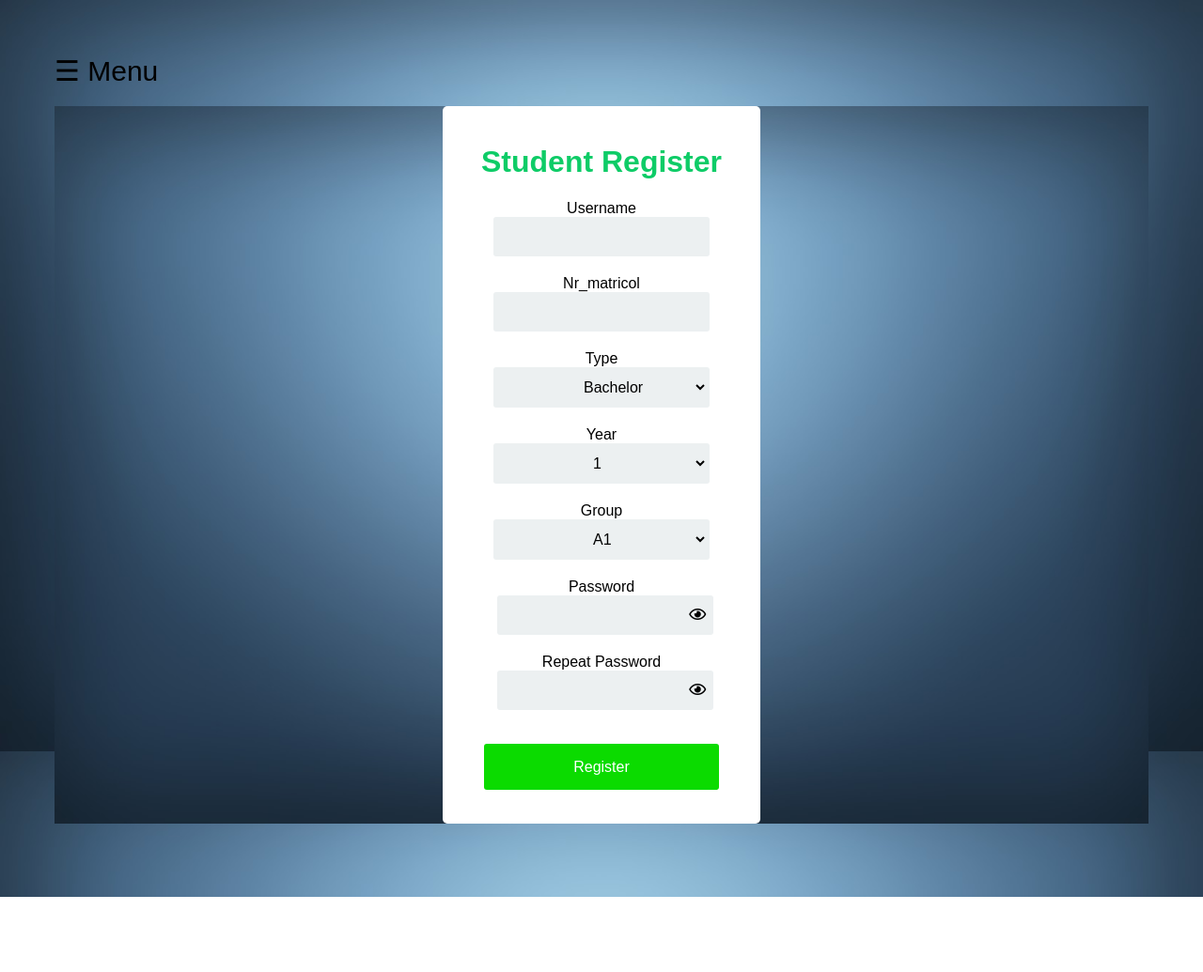
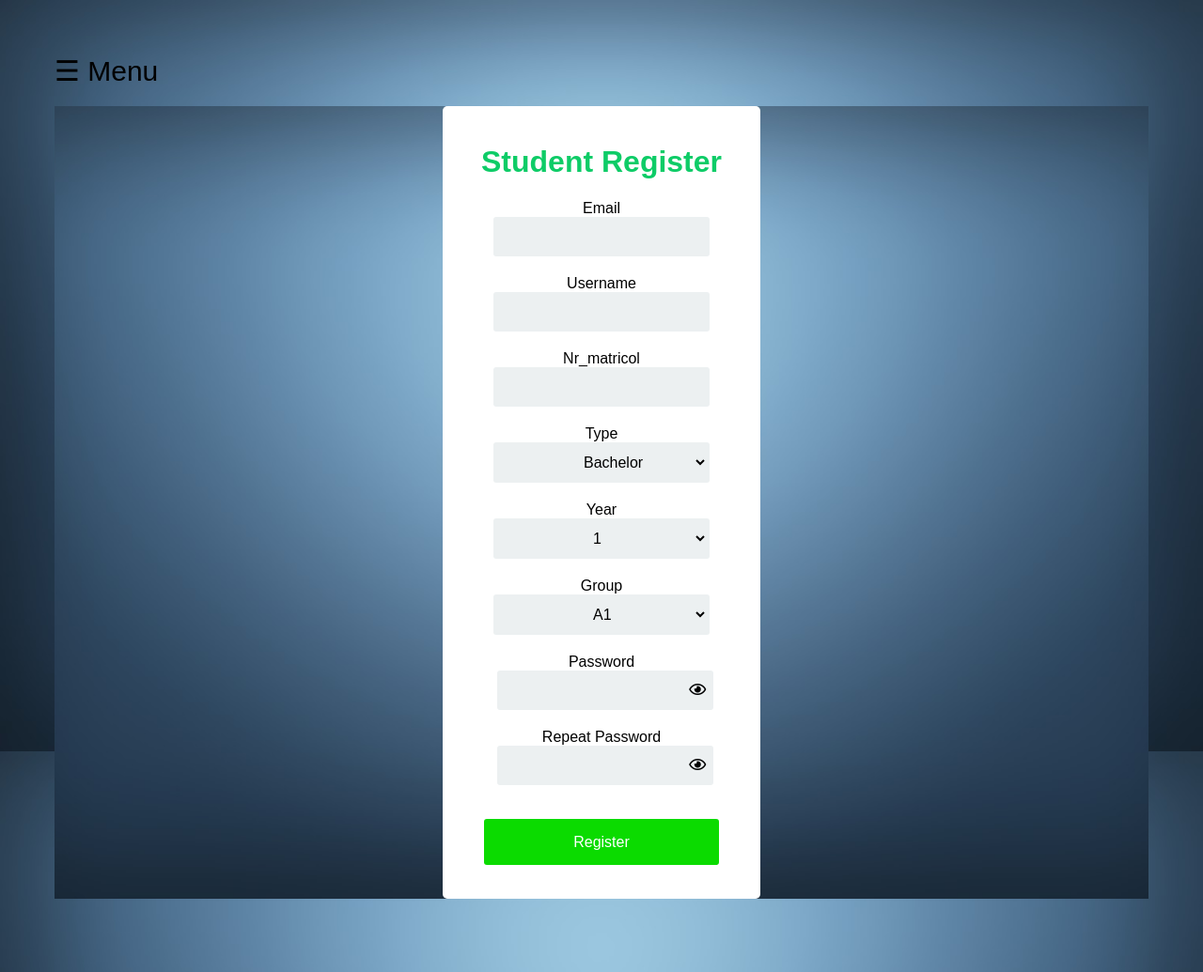
Before and after one commit to laurciucanu/licenta, a Flask app: page /register_student in a window 1280 px wide. Shown: the whole page at 94% size. Before the commit the page ends 955 px from the top, so only its background shows below. Run offline with Flask 2, Linux system fonts and the light colour scheme; some libraries are stand-ins or nearby versions.

Commit message:
added email field and verification

```diff
--- a/licenta/app.py
+++ b/licenta/app.py
@@ -2,7 +2,7 @@ import os
 from flask import flash, redirect, render_template, request, session, url_for
 from flask_user.tests.tst_app import User
 from werkzeug.utils import secure_filename
-
+from validate_email import validate_email
 from licenta import login_manager, app, models
 from licenta.forms import *
 from licenta.models import profesori, studenti, laborator
@@ -33,7 +33,7 @@ def user_type():
 
 @app.route('/register_teacher', methods=['GET', 'POST'])
 def register_teacher():
-    form = RegistrationForm(request.form)
+    form = TeacherForm(request.form)
     if form.validate():
         if len(form.username.data) < 4 or len(form.username.data) > 20:
             return render_template("register_teacher.html", form=form,
@@ -43,12 +43,16 @@ def register_teacher():
 
         if exist_profesor:
             return render_template("register_teacher.html", form=form, error_msg="\n Enter another name!")
+        elif len(form.email.data) == 0:
+            return render_template("register_teacher.html", form=form, email_len="\n Enter an email address!")
+        elif validate_email(form.email.data) is False:
+            return render_template("register_teacher.html", form=form, email_invalid="\n Enter a correct email address!")
         elif len(form.password.data) == 0:
             return render_template("register_teacher.html", form=form, password_len="\n Enter a password!")
         elif form.password.data != form.confirm.data:
             return render_template("register_teacher.html", form=form, password_match="\n Passwords must match!")
         else:
-            profesor = profesori(name=form.username.data)
+            profesor = profesori(name=form.username.data, email=form.email.data)
             profesori.role = 'profesor'
             profesor.set_password(form.password.data)
             print(form.username.data)
@@ -98,6 +102,10 @@ def register_student():
 
         if exist_student:
             return render_template("register_student.html", form=form, error_msg="\n Enter another name!")
+        elif len(form.email.data) == 0:
+            return render_template("register_student.html", form=form, email_len="\n Enter an email address!")
+        elif validate_email(form.email.data) is False:
+            return render_template("register_student.html", form=form, email_invalid="\n Enter a correct email address!")
         elif exist_nr_matricol:
             return render_template("register_student.html", form=form,
                                    nr_matricol_error="\n This nr_matricol is already registered!")
@@ -109,7 +117,9 @@ def register_student():
         elif form.password.data != form.confirm.data:
             return render_template("register_student.html", form=form, password_match="\n Passwords must match!")
         else:
-            student_entry = studenti(name=form.username.data, nr_matricol=form.nr_matricol.data,
+            student_entry = studenti(email=form.email.data,
+                                     name=form.username.data,
+                                     nr_matricol=form.nr_matricol.data,
                                      type=form.type.data,
                                      year=form.year.data,
                                      group=form.group.data)
--- a/licenta/forms.py
+++ b/licenta/forms.py
@@ -7,7 +7,8 @@ from wtforms_alchemy import ModelFieldList, ModelFormMeta
 
 db = SQLAlchemy()
 
-class RegistrationForm(FlaskForm):
+class TeacherForm(FlaskForm):
+    email = StringField('Email')
     username = StringField('Username')
     password = PasswordField('New Password')
     confirm = PasswordField('Repeat Password')
@@ -23,6 +24,7 @@ class LoginForm(FlaskForm):
 
 class StudentForm(FlaskForm):
     id = db.Column(db.Integer, autoincrement=True, primary_key=True)
+    email = StringField('Email')
     username = StringField('Username')
     nr_matricol = StringField('Nr_matricol')
     type = StringField('Type', [validators.Length(min=3, max=10)])  # type of student (bachelor, master, Phd)
--- a/licenta/models.py
+++ b/licenta/models.py
@@ -8,6 +8,7 @@ from licenta.forms import db
 class profesori(db.Model, UserMixin):
     __tablename__ = 'profesori'
     id = db.Column(db.Integer, primary_key=True)
+    email = db.Column(db.String(60), unique=True, nullable=False)
     name = db.Column(db.String(30), unique=True, nullable=False)
     password = db.Column(db.VARCHAR(80), unique=False, nullable=False)
 
@@ -29,12 +30,13 @@ class profesori(db.Model, UserMixin):
         return check_password_hash(self.password, password)
 
     def __repr__(self):
-        return f"\n Professor_User: \n id: {self.id}\n name: {self.name} \n"
+        return f"\n Professor_User: \n id: {self.id}\n email: {self.email} \n name: {self.name} \n"
 
 
 class studenti(db.Model, UserMixin):
     __tablename__ = 'studenti'
     id = db.Column(db.Integer, primary_key=True)
+    email = db.Column(db.String(60), unique=True, nullable=False)
     name = db.Column(db.String(30), unique=True, nullable=False)
     password = db.Column(db.VARCHAR(80), unique=False, nullable=False)
     nr_matricol = db.Column(db.String(16), unique=True, nullable=False)
@@ -52,7 +54,7 @@ class studenti(db.Model, UserMixin):
         return check_password_hash(self.password, password)
 
     def __repr__(self):
-        return f"\n Student_User: \n id: {self.id}\n name: {self.name}" \
+        return f"\n Student_User: \n id: {self.id}\n email: {self.email} \n name: {self.name}" \
                f"\n nr_matricol: {self.nr_matricol}\n type: {self.type} \n year: {self.year}\n group: {self.group}" \
                f"\n homeworks: {self.homeworks} \n "
 
--- a/licenta/templates/register_student.html
+++ b/licenta/templates/register_student.html
@@ -29,6 +29,19 @@
 <form method=post>
 {{ form.hidden_tag() }}
   <dl>
+        <div> {{ form.email.label() }} </div>
+        {{ form.email(class="control-group") }}
+  </br>
+        <span style="color: red">
+            {% if email_len %}
+            {{ email_len }}
+        {% endif %}
+
+        {% if email_invalid %}
+            {{ email_invalid }}
+        {% endif %}
+
+        </span>
         <div> {{ form.username.label() }} </div>
         {{ form.username(class="control-group") }}
 
```
Also changed, not shown: licenta/templates/register_teacher.html (+21 -1 lines).
